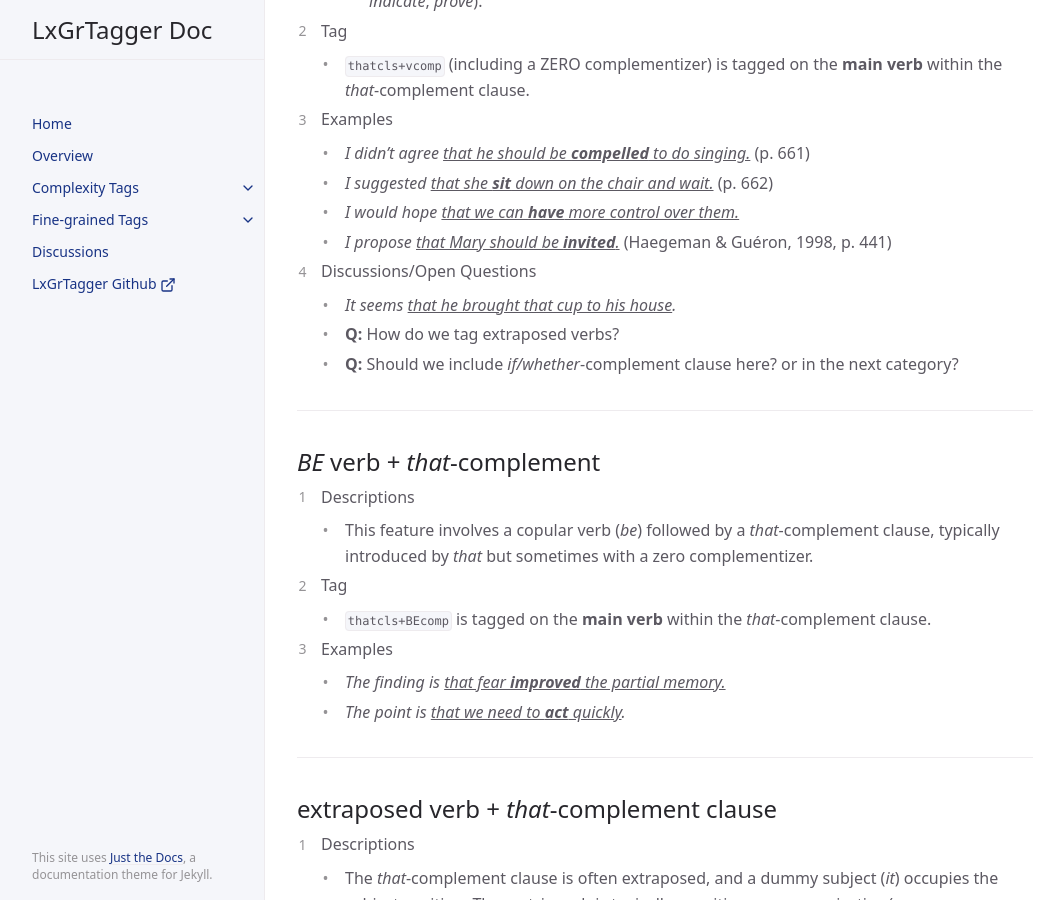
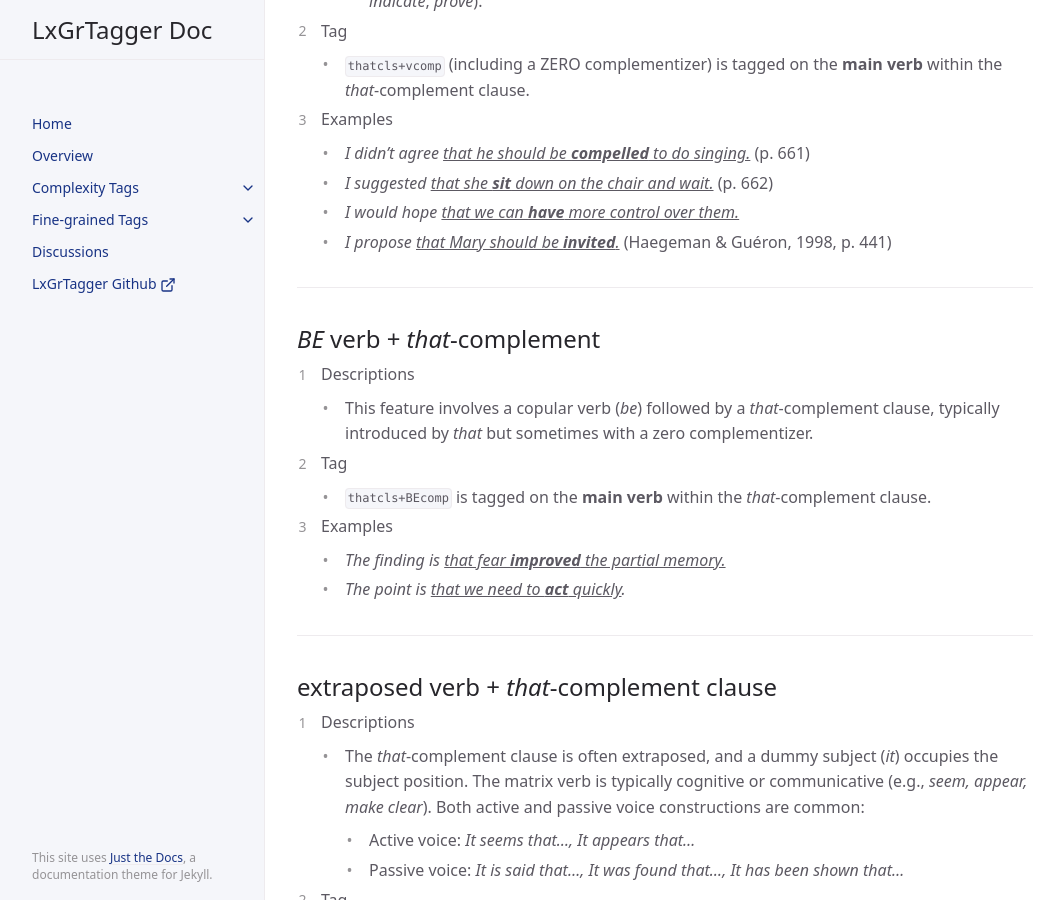
Before and after one commit to LCR-ADS-Lab/LxGrTagger-Documentation, a Jekyll site: the page built from docs/cx tags/1_Finite Clause/6_Syntactic function6.md, in a window 1280 px wide and 900 px high, scrolled down 444 px. Shown: the whole window, without its empty margins (107-1164 px from the left). Built offline with Jekyll 4.4.1, drawn with Linux system fonts in a browser that asks for light colours; cached includes are drawn as plain includes.

Commit message:
Update 6_Syntactic function6.md

```diff
--- a/docs/cx tags/1_Finite Clause/6_Syntactic function6.md
+++ b/docs/cx tags/1_Finite Clause/6_Syntactic function6.md
@@ -20,10 +20,7 @@ nav_order: 6
     - *I suggested <ins>that she **sit** down on the chair and wait.</ins>* (p. 662)
     - *I would hope <ins>that we can **have** more control over them.</ins>*
     - *I propose <ins>that Mary should be **invited**.</ins>* (Haegeman & Guéron, 1998, p. 441)
-4. Discussions/Open Questions
-    - *It seems <ins>that he brought that cup to his house</ins>.*
-    - **Q:** How do we tag extraposed verbs?
-    - **Q:** Should we include *if/whether*-complement clause here? or in the next category?
+
 
 ---
 
```
